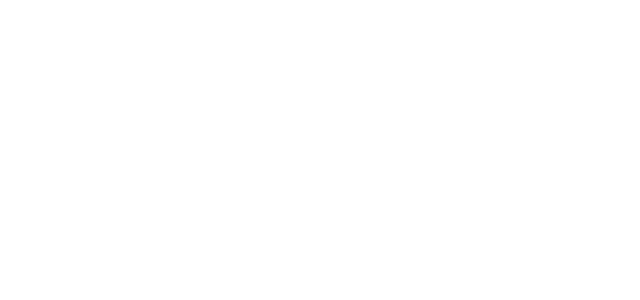
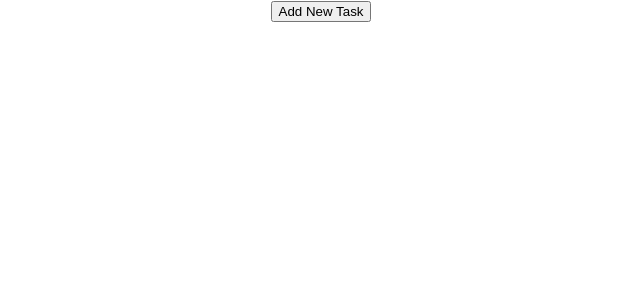
Before and after one commit to aliuwd927/kanban-task-management-web-app, a React (Create React App) app in the folder client/: page / in a window 1280 px wide. Shown: the top 300 px of the page, without its empty margins (319-959 px from the left). Built offline with nearby package versions, Linux system fonts and the light colour scheme.

Commit message:
updated a few files

```diff
--- a/client/src/App.tsx
+++ b/client/src/App.tsx
@@ -1,7 +1,13 @@
+import React from "react";
 import "./App.css";
+import HeaderTask from "./components/header/Header";
 
 function App() {
-  return <div className="App"></div>;
+  return (
+    <div className="App">
+      <HeaderTask />
+    </div>
+  );
 }
 
 export default App;
--- /dev/null
+++ b/client/src/components/header/Header.tsx
@@ -0,0 +1,11 @@
+import React from "react";
+
+export default function HeaderTask() {
+  return (
+    <div>
+      <form action="">
+        <button>Add New Task</button>
+      </form>
+    </div>
+  );
+}
--- /dev/null
+++ b/client/src/components/sidebar/SideBar.tsx
@@ -0,0 +1,4 @@
+import React from "react";
+export default function SideBar() {
+  return <div></div>;
+}
```
Also changed, not shown: client/package.json (+7 -5 lines), 1 other file (tests, documents, lock files or other folders).
